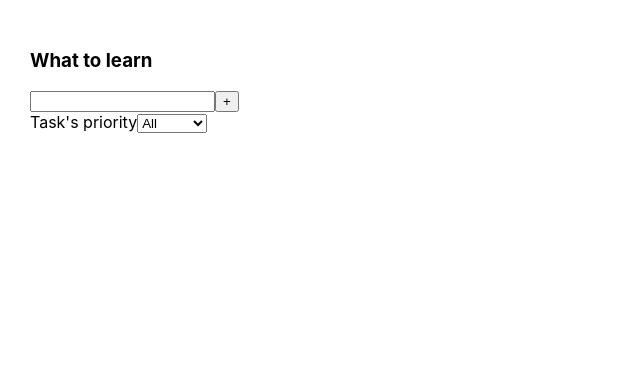
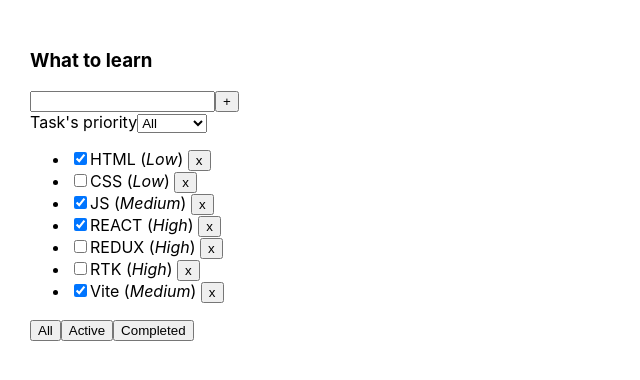
Before and after one commit to igor-minaev/wishlist, a React app: page / in a window 1280 px wide. Shown: the top 380 px of the page, without its empty margins (0-640 px from the left). Built offline with nearby package versions, Linux system fonts and the light colour scheme; the HTML template or start-up script is replaced by a standard one.

Commit message:
add Todolist component

```diff
--- a/src/App.tsx
+++ b/src/App.tsx
@@ -1,10 +1,11 @@
 import './App.css'
-import {use, useState} from "react";
+import {useState} from "react";
+import {Todolist} from "./Todolist.tsx";
 
 export type PriorityType = 'Low' | 'Medium' | 'High' | 'All'
 export type FilterType = 'All' | 'Active' | 'Completed'
 
-type TaskType = {
+export type TaskType = {
     id: string
     title: string
     description: string
@@ -45,22 +46,7 @@
     const filteredTasks = filterTasks(tasks, filter, priority)
     return (
         <div className="app">
-            <div>
-                <h3>What to learn</h3>
-                <div>
-                    <input/>
-                    <button>+</button>
-                </div>
-                <div>
-                    <label htmlFor="priority">Task's priority</label>
-                    <select id='priority'>
-                        <option value="All">All</option>
-                        <option value="Low">Low</option>
-                        <option value="Medium">Medium</option>
-                        <option value="High">High</option>
-                    </select>
-                </div>
-            </div>
+            <Todolist title='What to learn' tasks={filteredTasks}/>
         </div>
     )
 }
--- /dev/null
+++ b/src/Todolist.tsx
@@ -0,0 +1,41 @@
+import {TaskType} from "./App.tsx";
+
+type TodolistPropsType = {
+    title: string
+    tasks: TaskType[]
+}
+export const Todolist = ({title, tasks}: TodolistPropsType) => {
+    return (
+        <div>
+            <h3>{title}</h3>
+            <div>
+                <input/>
+                <button>+</button>
+            </div>
+            <div>
+                <label htmlFor="priority">Task's priority</label>
+                <select id='priority'>
+                    <option value="All">All</option>
+                    <option value="Low">Low</option>
+                    <option value="Medium">Medium</option>
+                    <option value="High">High</option>
+                </select>
+            </div>
+            <ul>
+                {tasks.map(t => (
+                    <li key={t.id}>
+                        <input type="checkbox" checked={t.isDone}/>
+                        <span>{t.title}</span>
+                        <span> (<i>{t.priority}</i>) </span>
+                        <button>x</button>
+                    </li>
+                ))}
+            </ul>
+            <div>
+                <button>All</button>
+                <button>Active</button>
+                <button>Completed</button>
+            </div>
+        </div>
+    );
+};
```
